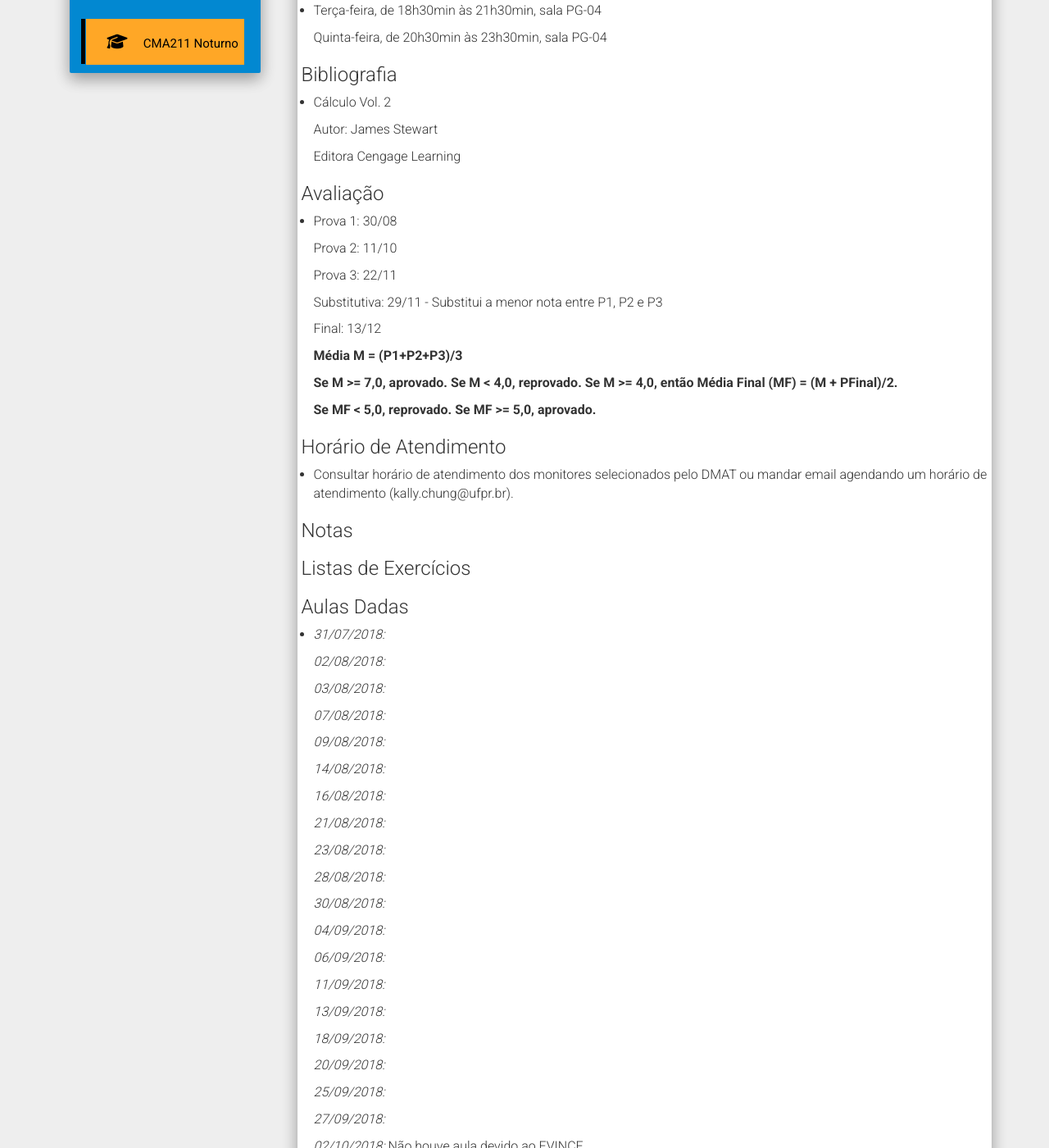
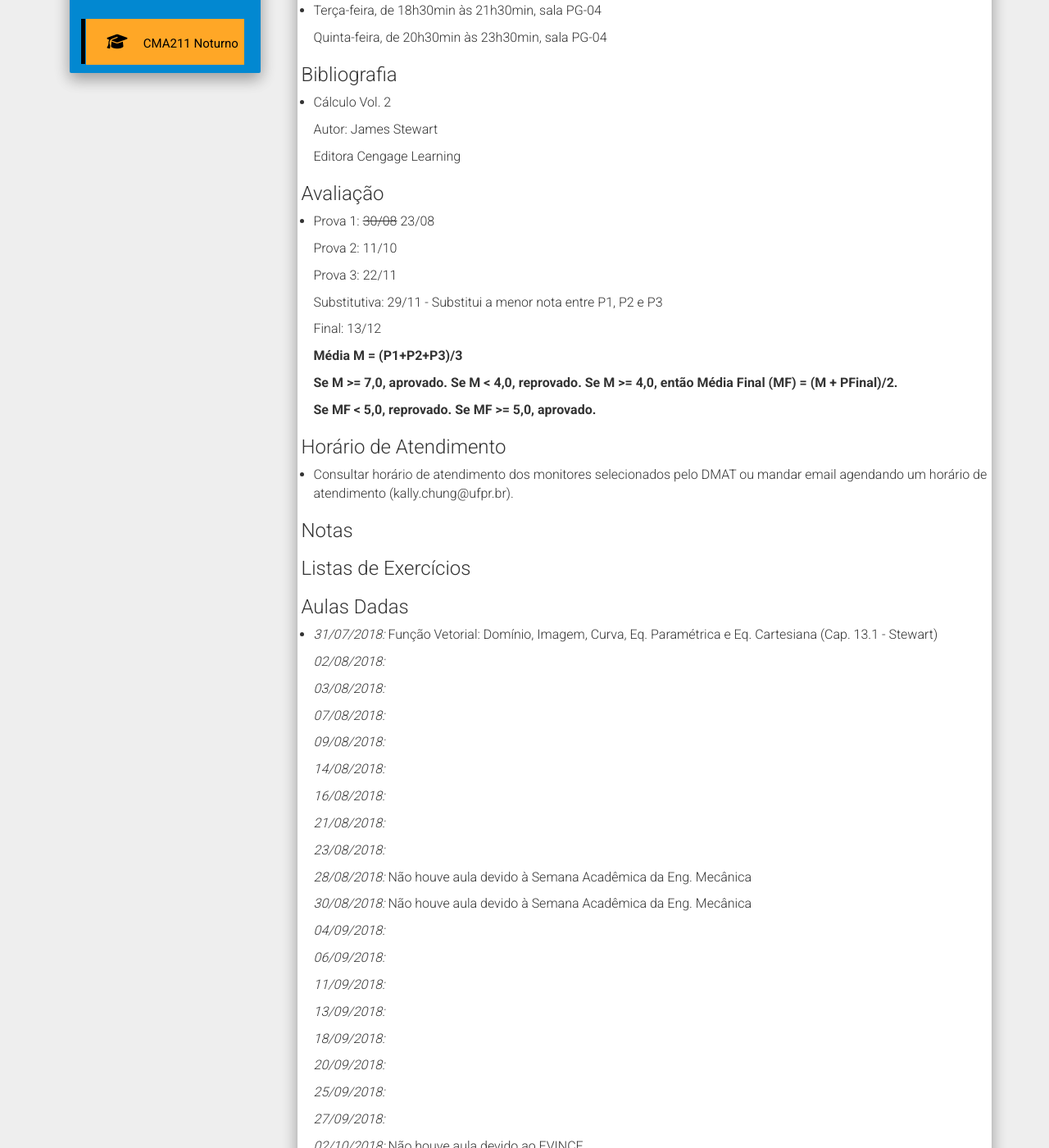
Before and after one commit to chunggnuhc/chunggnuhc.github.io, a Jekyll site: the page built from CMA211AN-Calc2-2sem2018.md, in a window 1280 px wide and 1400 px high, scrolled down 354 px. Shown: the whole window at 82% size. Built offline with Jekyll 4.4.1, drawn with Linux system fonts in a browser that asks for light colours; nearby versions of some CDN libraries.

Commit message:
Update CMA211-AN, provaP1, cronog

```diff
--- a/CMA211AN-Calc2-2sem2018.md
+++ b/CMA211AN-Calc2-2sem2018.md
@@ -22,7 +22,7 @@ permalink: /CMA211AN-Calc2-2sem2018/
 
 <h3>Avaliação</h3>
 
-- Prova 1: 30/08
+- Prova 1: <strike>30/08</strike> 23/08
 
   Prova 2: 11/10
 
@@ -49,7 +49,7 @@ permalink: /CMA211AN-Calc2-2sem2018/
 
 <h3>Aulas Dadas</h3>
 
-- _31/07/2018:_
+- _31/07/2018:_ Função Vetorial: Domínio, Imagem, Curva, Eq. Paramétrica e Eq. Cartesiana (Cap. 13.1 - Stewart)
 
   _02/08/2018:_
 
@@ -67,9 +67,9 @@ permalink: /CMA211AN-Calc2-2sem2018/
 
   _23/08/2018:_
 
-  _28/08/2018:_
+  _28/08/2018:_ Não houve aula devido à Semana Acadêmica da Eng. Mecânica
 
-  _30/08/2018:_
+  _30/08/2018:_ Não houve aula devido à Semana Acadêmica da Eng. Mecânica
 
   _04/09/2018:_
 
```
